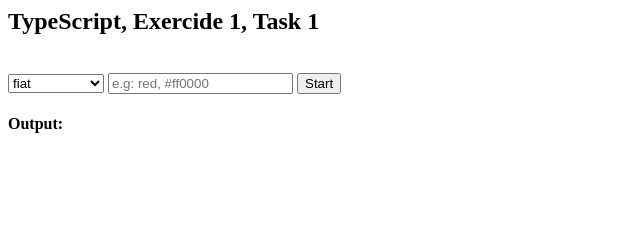
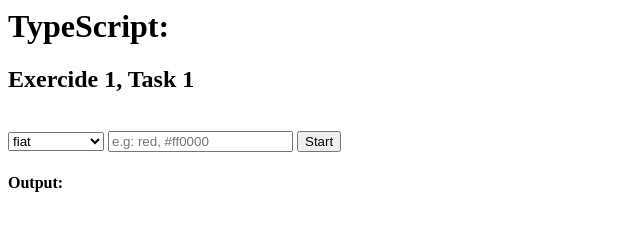
Before and after one commit to itsnaveenvijayan/learning-typescript-naveen, a website: page index.html in a window 1280 px wide. Shown: the whole page, without its empty margins (0-640 px from the left). Drawn offline with Linux system fonts and the light colour scheme.

Commit message:
1 file modified

```diff
--- a/index.html
+++ b/index.html
@@ -1,4 +1,5 @@
-<h2>TypeScript, Exercide 1, Task 1</h2>
+<h1>TypeScript:</h1>
+<h2>Exercide 1, Task 1</h2>
 <br>
 <div id="app">
   <select id = "selectCar">
```
